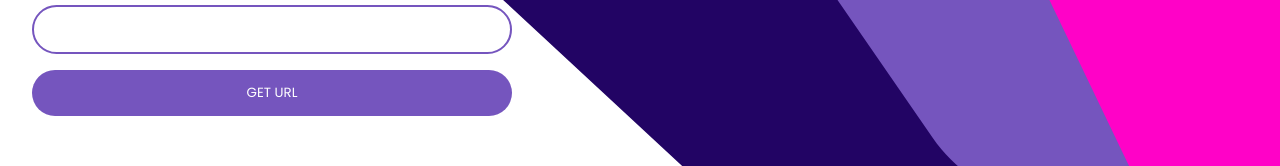
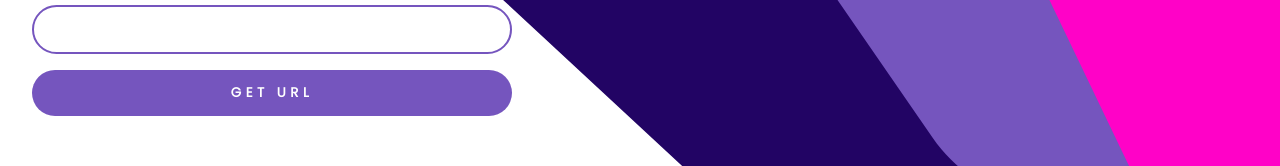
Before and after one commit to darkCavalier11/short-url-frontend, a React (Create React App) app: page / in a window 1280 px wide. Shown: the part 545-711 px from the top of the page. Built offline with nearby package versions, Linux system fonts and the light colour scheme.

Commit message:
final commit of today

```diff
--- a/public/index.html
+++ b/public/index.html
@@ -8,6 +8,7 @@
       href="https://fonts.googleapis.com/css2?family=Poppins&display=swap"
       rel="stylesheet"
     />
+    <link rel="shortcut icon" href="./icon.svg" type="image/x-icon">
     <title>short-url</title>
   </head>
   <body>
--- a/src/Header.css
+++ b/src/Header.css
@@ -44,6 +44,8 @@
   background-color: #7555be;
   color: white;
   cursor: pointer;
+  font-weight: bolder;
+  letter-spacing: 4.5px;
 }
 
 .none {
```
Also changed, not shown: public/icon.svg (added), 1 other file (tests, documents, lock files or other folders).
